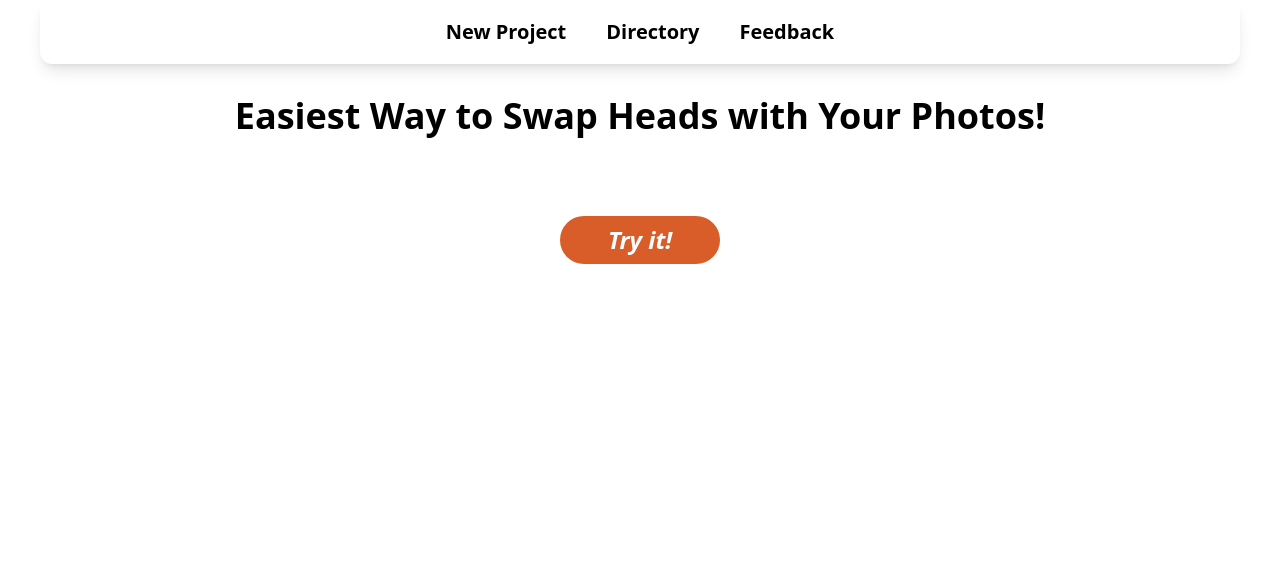
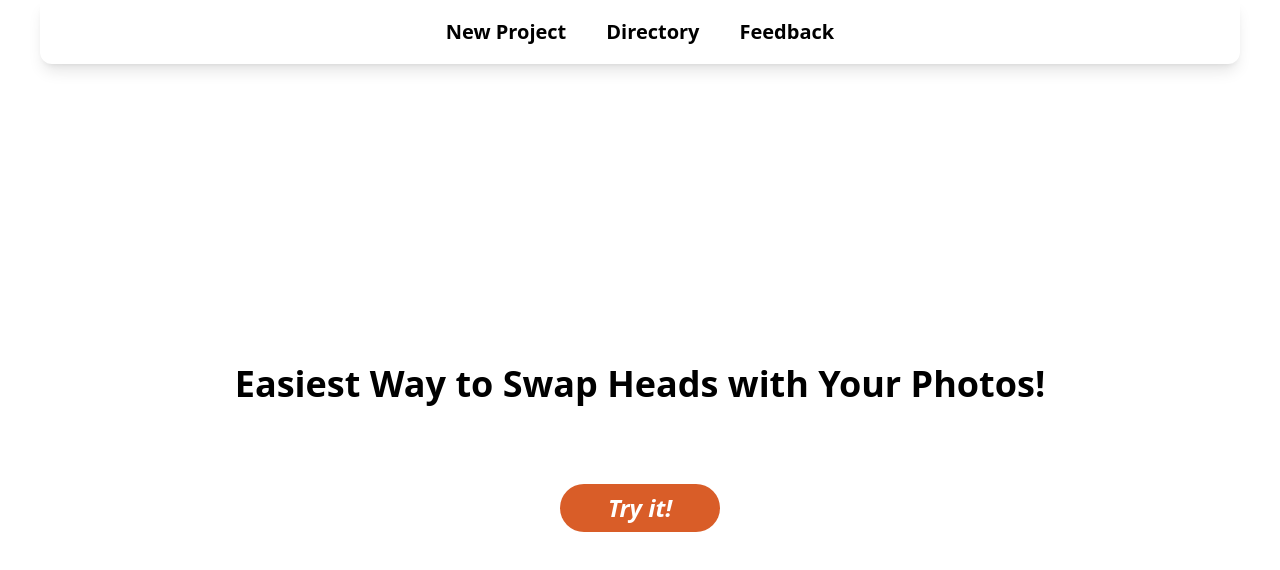
Before and after one commit to SangWoo9734/2025_fliption_sde_assignment, a Next.js app: page / in a window 1280 px wide. Shown: the top 570 px of the page. Built offline with nearby package versions, Linux system fonts and the light colour scheme.

Commit message:
style: AppWrapper가 화면을 가득 채울 수 있도록 레이아웃 스타일 코드 수정

```diff
--- a/src/components/layout/AppWrapper.tsx
+++ b/src/components/layout/AppWrapper.tsx
@@ -4,7 +4,7 @@ const AppWrapper = ({ children }: { children: React.ReactNode }) => {
   return (
     <div className='relative flex flex-col w-full max-w-[1200px] h-full m-auto '>
       <Navbar />
-      <main className='pt-24'>{children}</main>
+      <main className='flex-1 flex flex-col pt-24'>{children}</main>
     </div>
   );
 };
```
